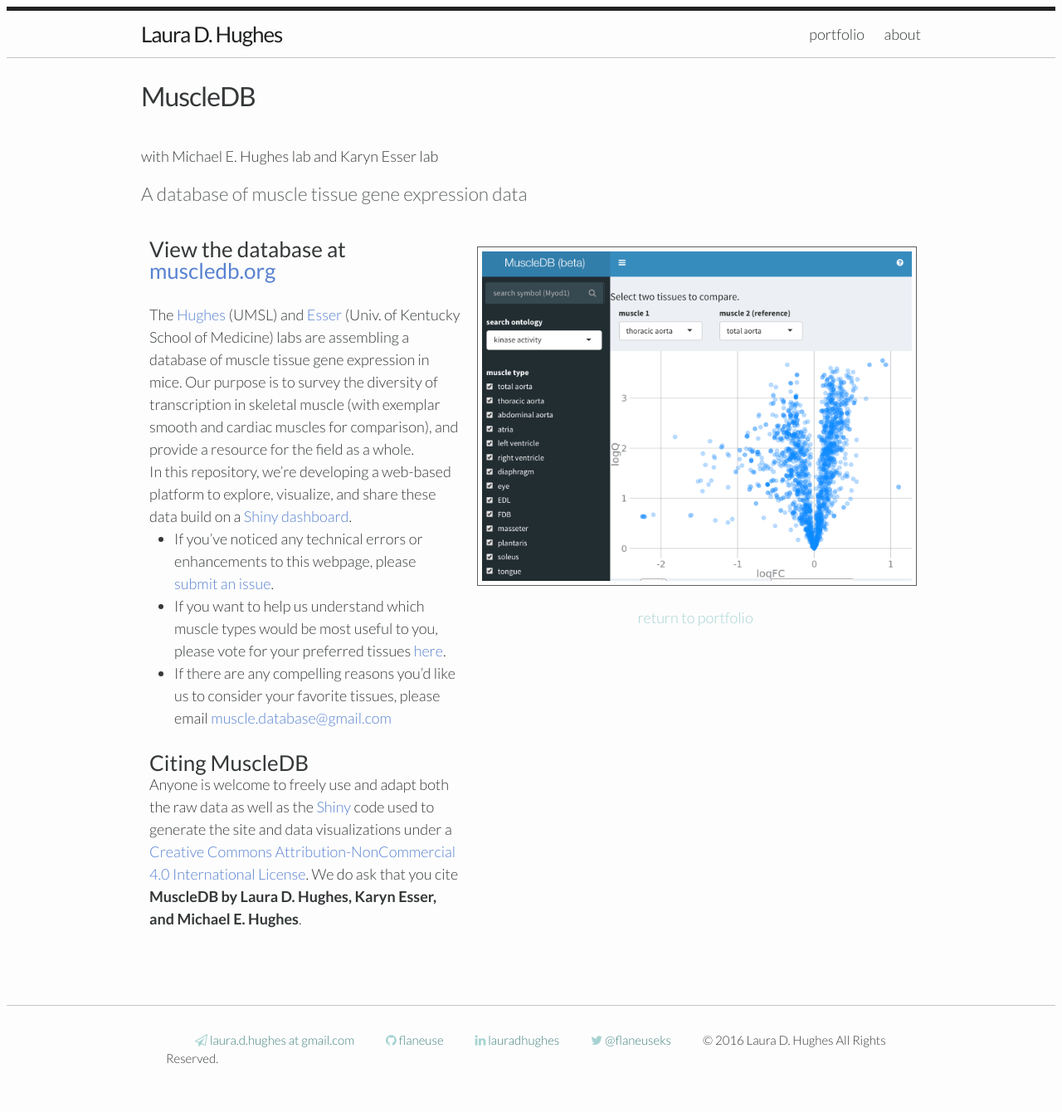
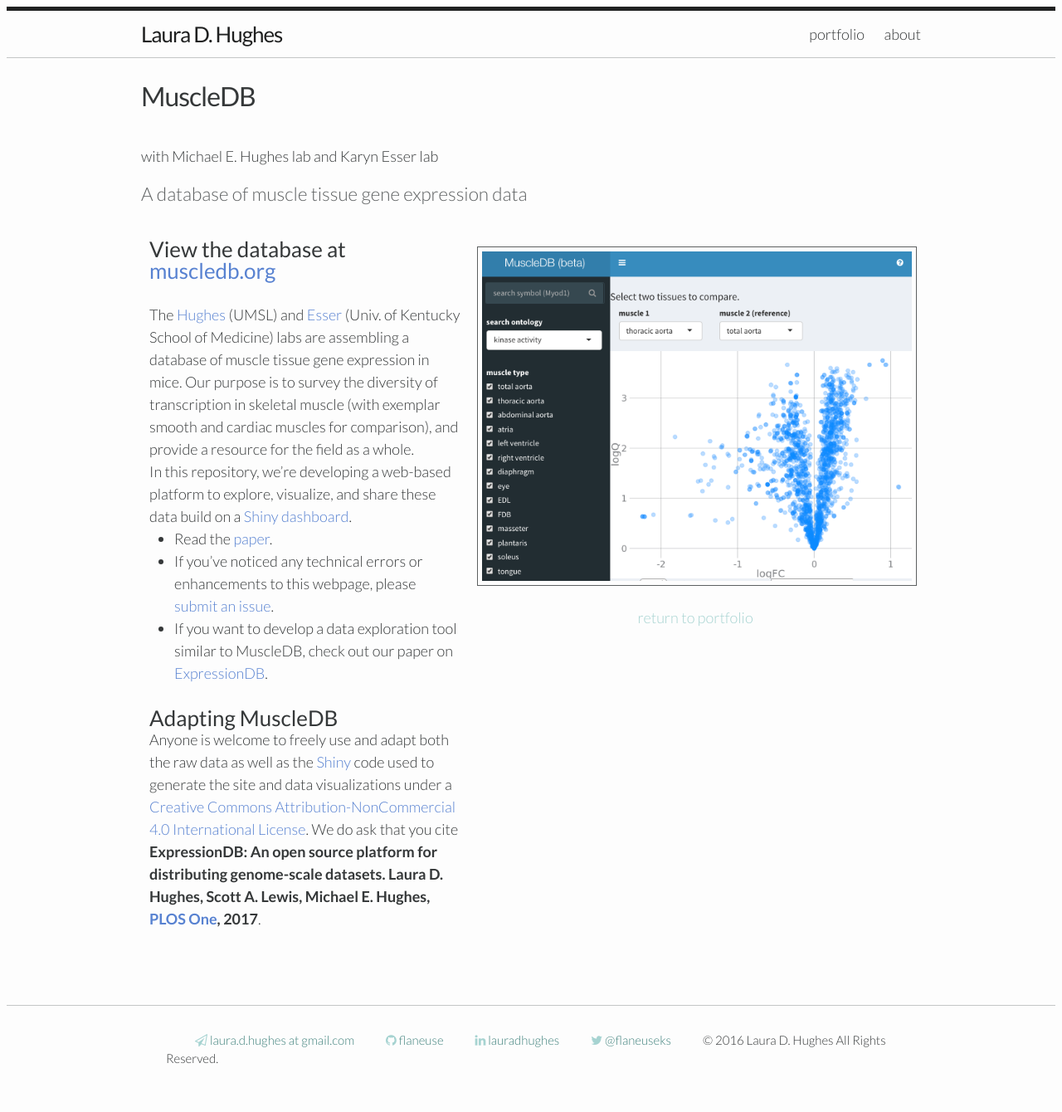
Before and after one commit to flaneuse/flaneuse.github.io, a Jekyll site: the page built from _projects/muscledb.md, in a window 1280 px wide. Shown: the whole page at 83% size. Built offline with Jekyll 4.4.1, drawn with Linux system fonts in a browser that asks for light colours.

Commit message:
add links to papers

```diff
--- a/_projects/muscledb.md
+++ b/_projects/muscledb.md
@@ -19,15 +19,14 @@
 
 In this repository, we’re developing a web-based platform to explore, visualize, and share these data build on a [Shiny dashboard](http://shiny.rstudio.com/).
 
+* Read the [paper](https://elifesciences.org/articles/34613).
+
 * If you've noticed any technical errors or enhancements to this webpage, please [submit an issue](https://github.com/flaneuse/muscle-transcriptome/issues).
 
-* If you want to help us understand which muscle types would be most useful to you,
-please vote for your preferred tissues [here](https://docs.google.com/forms/d/1iL9V7HPm5CRekPrkrPmLciZmNWK-g09elIYLnFbV59g/viewform?usp=send_form).
-
-* If there are any compelling reasons you'd like us to consider your favorite tissues,
-please email [muscle.database@gmail.com](mailto:muscle.database@gmail.com target="_blank")
+* If you want to develop a data exploration tool similar to MuscleDB, check out our paper on [ExpressionDB](http://journals.plos.org/plosone/article?id=10.1371/journal.pone.0187457).
 
 <br>
 
-<h3>Citing MuscleDB</h3>
-Anyone is welcome to freely use and adapt both the raw data as well as the [Shiny](shiny.rstudio.com) code used to generate the site and data visualizations under a [Creative Commons Attribution-NonCommercial 4.0 International License](https://creativecommons.org/licenses/by-nc/2.0/). We do ask that you cite **MuscleDB by Laura D. Hughes, Karyn Esser, and Michael E. Hughes**.
+<h3>Adapting MuscleDB</h3>
+Anyone is welcome to freely use and adapt both the raw data as well as the [Shiny](shiny.rstudio.com) code used to generate the site and data visualizations under a [Creative Commons Attribution-NonCommercial 4.0 International License](https://creativecommons.org/licenses/by-nc/2.0/). We do ask that you cite **ExpressionDB: An open source platform for distributing genome-scale datasets.
+Laura D. Hughes, Scott A. Lewis, Michael E. Hughes, [PLOS One](http://journals.plos.org/plosone/article?id=10.1371/journal.pone.0187457), 2017**.
```
